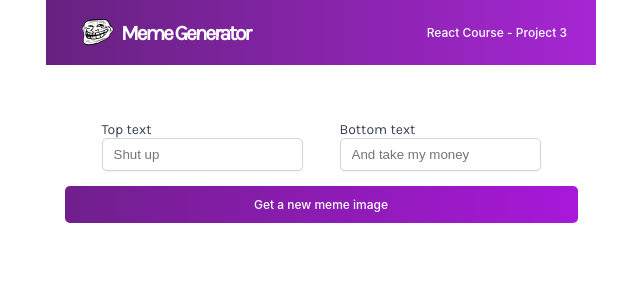
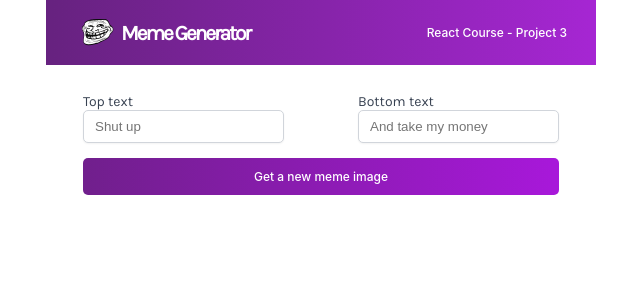
Before and after one commit to Masterchinedum/codespaces-react, a React (Vite) app: page / in a window 1280 px wide. Shown: the top 300 px of the page, without its empty margins (319-959 px from the left). Built offline with nearby package versions, Linux system fonts and the light colour scheme.

Commit message:
Update CSS and add button container

```diff
--- a/src/App.css
+++ b/src/App.css
@@ -51,8 +51,7 @@
     align-items: center;
   }
   .text-field-cont{
-    padding: 28px 37px;
-    width: 513px;
+    width: 550px;
   }
   .text-field {
     display: flex;
@@ -108,6 +107,10 @@
     gap: 7px;
   }
 
+  .btncont {
+    padding: 15px 37px;
+  }
+
   button.form-buttom {
     background:  linear-gradient(90deg, #711F8D 1.14%, #A818DA 100%);
     border-radius: 5px;
@@ -120,5 +123,4 @@
     line-height: 15px;
     padding: 11px 11px;
     width: 100%;
-    margin-top: 15px;
   }
--- a/src/components/body.jsx
+++ b/src/components/body.jsx
@@ -14,7 +14,7 @@ const Body = () => {
                     <input type="text" className="bottom-text" placeholder="And take my money" />
                 </div>
             </form>
-            <div> <button className="form-buttom" type="submit">Get a new meme image</button> </div>
+            <div className= 'btncont'> <button className="form-buttom" type="submit">Get a new meme image</button> </div>
         </div>
     );
 };
```
